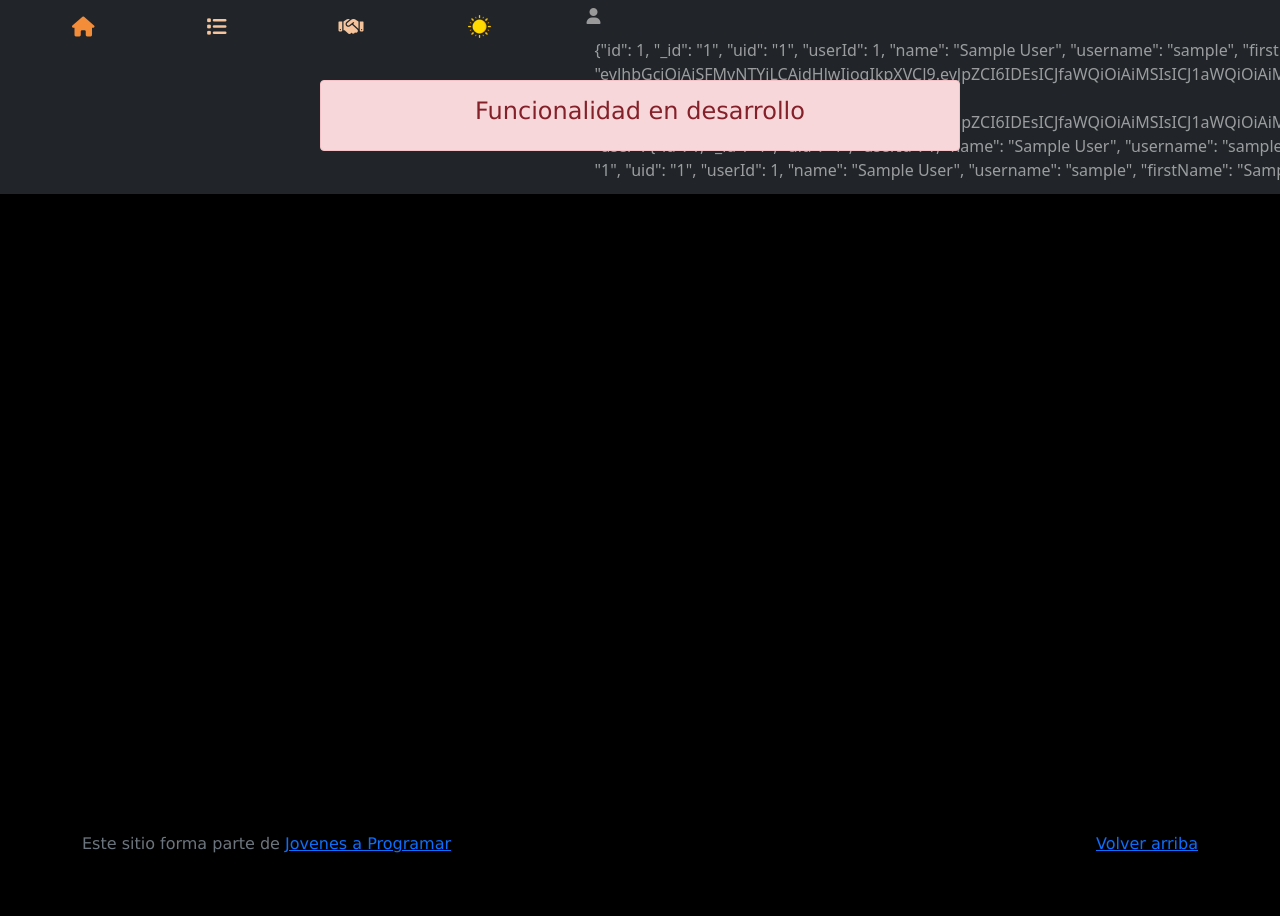
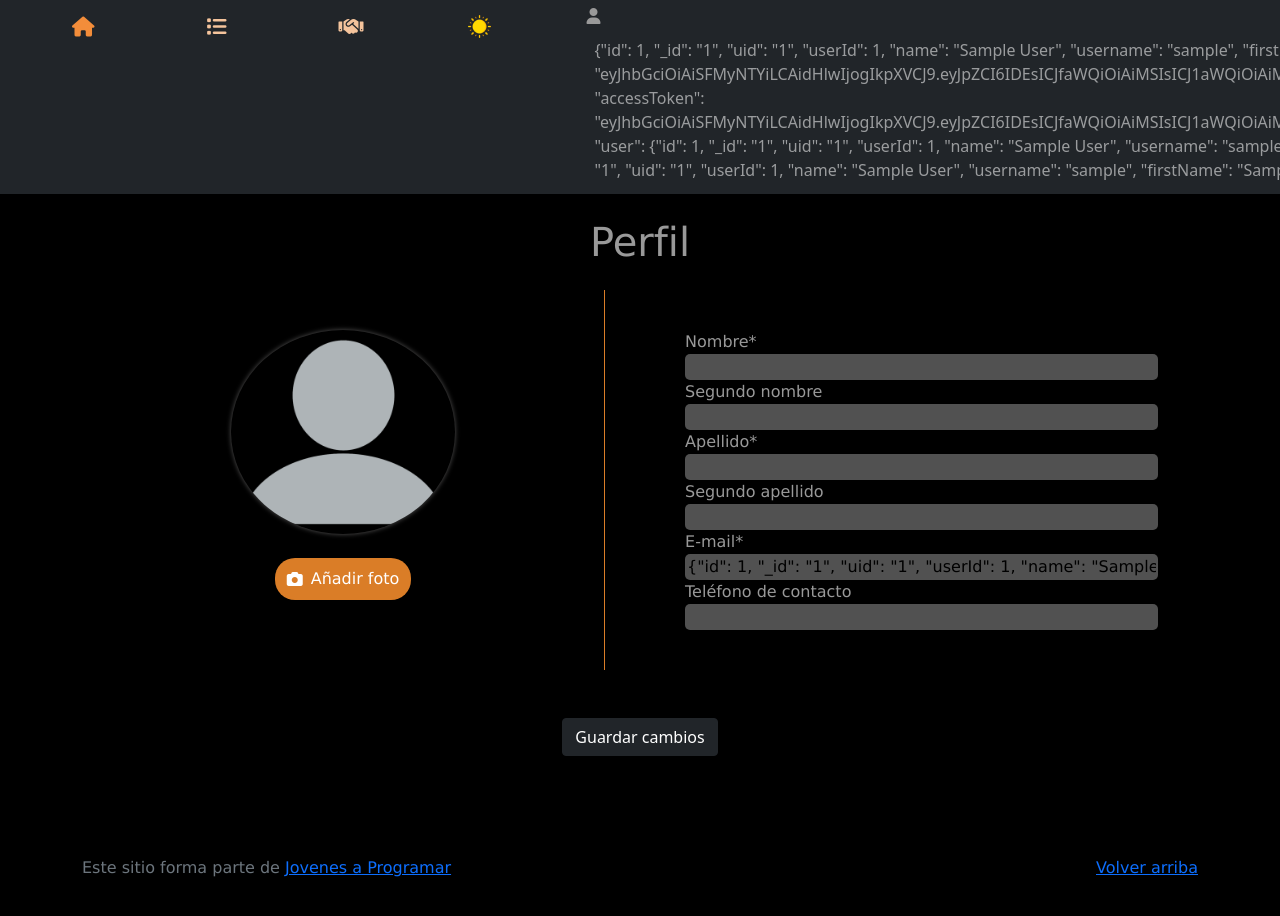
Before and after one commit to jamartindev/E-Mercado, a plain HTML site: page my-profile.html in a window 1280 px wide. Shown: the top 916 px of the page. Drawn offline with Linux system fonts and the light colour scheme; sample sign-in values are in the browser's storage; a script that the page names is missing.

Commit message:
primer perfil

```diff
--- a/css/styles.css
+++ b/css/styles.css
@@ -1619,3 +1619,57 @@ transform: scale(1.05);
   border: 2px solid #f09f53;
   transition: all 0.2s;
 }
+
+/*SECCION FOTO DE PERFIL*/
+#contenedoresPerfil{
+  gap: 5vh;
+}
+
+
+#imgPerfil{
+  width: 45%;
+  border-radius: 50%;
+  box-shadow: 0 0px 5px rgb(87, 86, 86);
+
+}
+
+#containerFotoPerfil{
+  display: flex;
+  flex-direction: column;
+  justify-content: start;
+  align-items: center;
+  padding-top: 5vh;
+  gap: 3vh;
+  border-right: 1px solid #da7d27;
+
+
+
+}
+
+/*boton para añadir una foto nueva*/
+#addProfilePic{
+  display: flex;
+  justify-content: center;
+  align-items: center;
+  gap: 8px;
+  border-radius: 20px;
+  background-color: #da7d27;
+  border: none;
+  color: white;
+  padding: 9px 12px;
+
+}
+
+#containerDatosPerfil{
+  padding: 5vh;
+
+
+}
+
+.inputDatosUser{
+  border: none;
+  border-radius: 5px;
+  background-color: rgba(128, 128, 128, 0.637);
+
+
+}
--- /dev/null
+++ b/js/my-profile.js
@@ -0,0 +1,31 @@
+//Para que se vea el email en el usuario
+let user = localStorage.getItem("User");
+let userEmail = document.getElementById('emailUser');
+userEmail.value = user;
+
+//Funcion al darle click al boton "guardar cambios" se actualice el nombre y apellido
+document.getElementById("guardarCambios").addEventListener("click", function() {
+    const nuevoNombre = document.getElementById("nombreNuevoUser").value;
+    const nuevoApellido = document.getElementById("apellidoNuevoUser").value;
+
+    // Guardar los nuevos datos en el localStorage
+    localStorage.setItem("nombreUsuario", nuevoNombre);
+    localStorage.setItem("apellidoUsuario", nuevoApellido);
+
+    // Actualizar el nombre y apellido ingresado en los inputs
+    document.getElementById("nombreUser").textContent = nuevoNombre;
+    document.getElementById("apellidoUser").textContent = nuevoApellido;
+});
+
+// Comprobar si hay datos en el localStorage al cargar la página
+window.addEventListener("load", function() {
+    const nombreGuardado = localStorage.getItem("nombreUsuario");
+    const apellidoGuardado = localStorage.getItem("apellidoUsuario");
+
+    if (nombreGuardado) {
+        document.getElementById("nombreUser").textContent = nombreGuardado;
+    }
+    if (apellidoGuardado) {
+        document.getElementById("apellidoUser").textContent = apellidoGuardado;
+    }
+});
--- a/my-profile.html
+++ b/my-profile.html
@@ -62,10 +62,48 @@
     </div>
   </nav>
   <main>
-    <div class="container">
-      <div class="alert alert-danger text-center" role="alert">
-        <h4 class="alert-heading">Funcionalidad en desarrollo</h4>
+    <div class="container text-center mt-4">
+    <h1>Perfil</h1>
+  </div>
+    <div class="container d-flex mt-4" id="contenedoresPerfil">
+
+
+      <!--contenedor para la foto-->
+      <div class="container" id="containerFotoPerfil">
+
+        <img src="img/img_perfil.png" alt="profilePic" id="imgPerfil">
+        <button id="addProfilePic"><i class="fa-solid fa-camera" style="color: #ffffff;"></i>  Añadir foto</button>
+
+        <!--armar funcion para que al guardar cambios se cambie el nombre de la persona y aparezca aquí-->
+        <div class="flex-container mt-3">
+          <strong><span id="nombreUser"></span></strong>
+          <strong><span id="apellidoUser"></span></strong>
+
+        </div>
+
       </div>
+
+
+      <!--contenedor para los datos -->
+      <div class="container d-flex flex-column" id="containerDatosPerfil">
+        <label for="nombre">Nombre* </label>
+        <input class="inputDatosUser" type="text" id="nombreNuevoUser">
+        <label for="nombre">Segundo nombre </label>
+        <input class="inputDatosUser" type="text">
+        <label for="nombre">Apellido* </label>
+        <input class="inputDatosUser" type="text" id="apellidoNuevoUser">
+        <label for="nombre">Segundo apellido </label>
+        <input class="inputDatosUser" type="text">
+        <label for="nombre">E-mail* </label>
+        <input class="inputDatosUser" type="text" id="emailUser">
+        <label for="nombre"> Teléfono de contacto </label>
+        <input class="inputDatosUser" type="number">
+      </div>
+    </div>
+
+    <!--boton de guardar cambios-->
+    <div class="conntainer d-flex align-items-center justify-content-center mt-5">
+      <button type="button" class="btn btn-dark" id="guardarCambios"> Guardar cambios </button>
     </div>
   </main>
   <footer class="text-muted">
```
